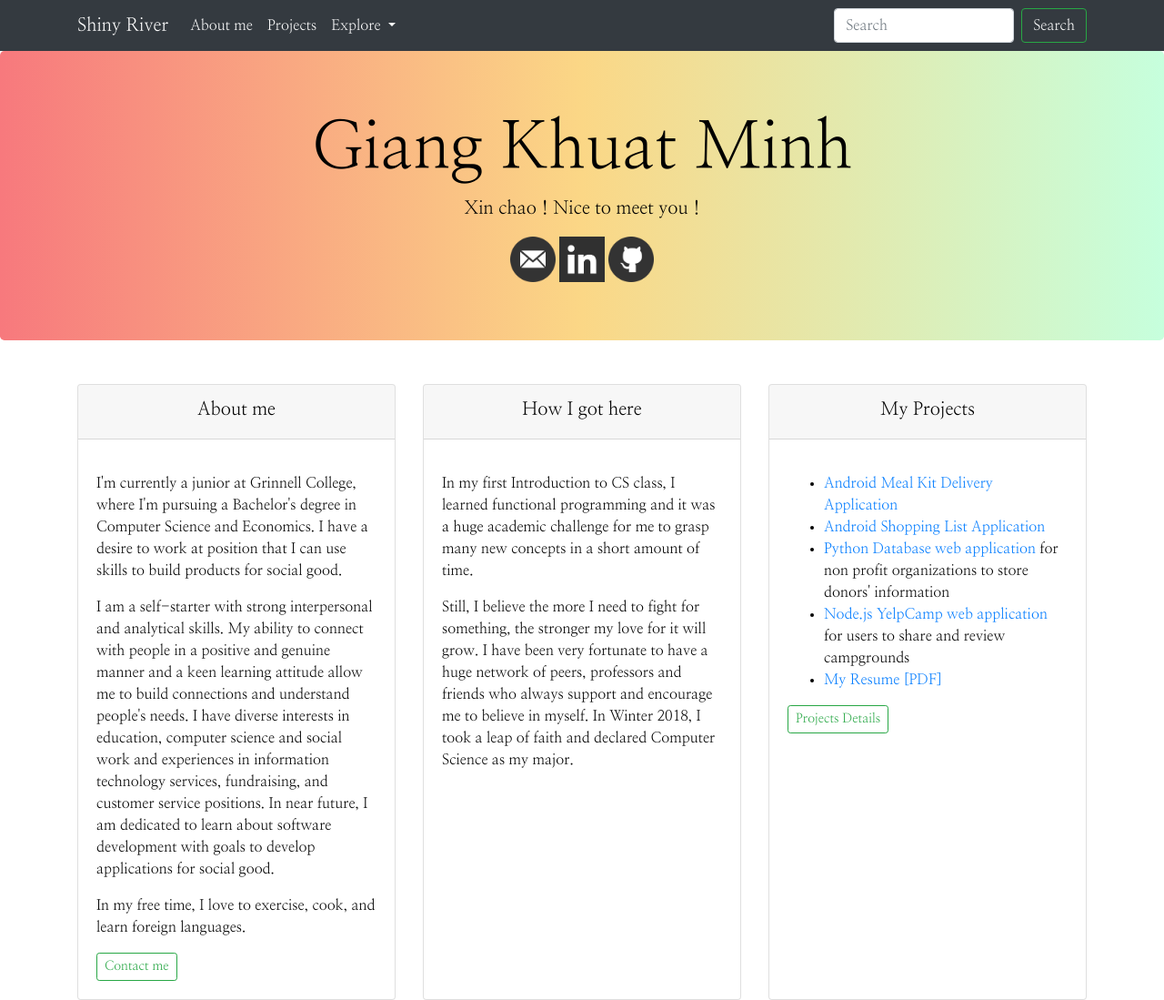
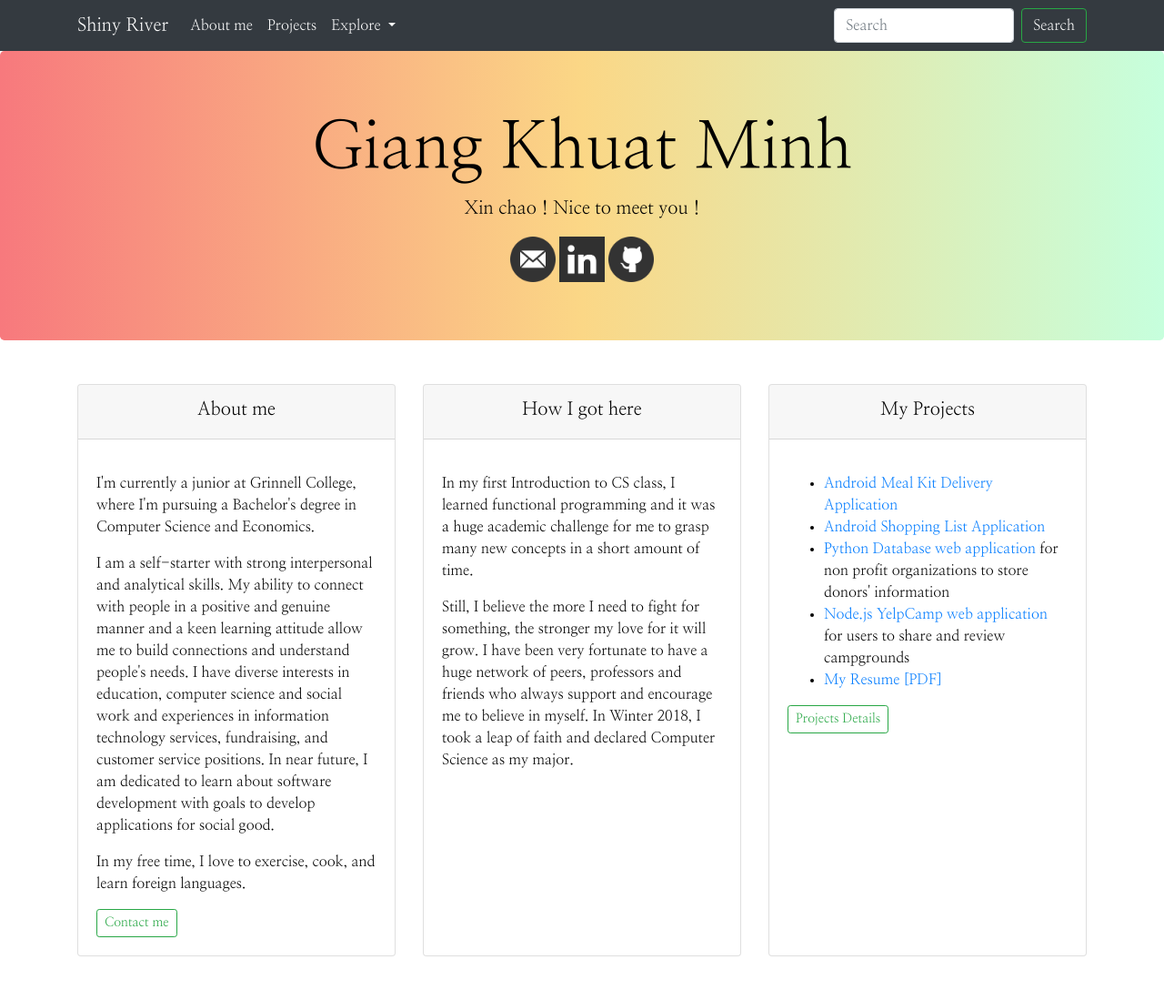
Before and after one commit to giangkhuat/giangkhuat.github.io, a Jekyll site: the page index.html, which Jekyll copies as it is, in a window 1280 px wide. Shown: the whole page at 91% size. Built offline with Jekyll 4.4.1, drawn with Linux system fonts in a browser that asks for light colours; after the commit the page ends 1051 px from its top, so only the background shows below that.

Commit message:
Update index.html

```diff
--- a/index.html
+++ b/index.html
@@ -15,7 +15,7 @@
 
 <body>
 
-    <nav class="navbar navbar-dark bg-dark navbar-fixed-top navbar-expand-lg ">
+    <nav id="mainNav" class="navbar navbar-dark bg-dark navbar-fixed-top navbar-expand-lg ">
         <div class="container">
             <a class="navbar-brand" href="#">Shiny River</a>
             <button class="navbar-toggler" type="button" data-toggle="collapse" data-target="#navbarSupportedContent" aria-controls="navbarSupportedContent" aria-expanded="false" aria-label="Toggle navigation">
@@ -87,7 +87,7 @@
                     <div class="card-body" style="color: black">
                         <p class="card-text">
                             <p class="intro">
-                                I'm currently a junior at Grinnell College, where I'm pursuing a Bachelor's degree in Computer Science and Economics. I have a desire to work at position that I can use skills to build products for social good.
+                                I'm currently a junior at Grinnell College, where I'm pursuing a Bachelor's degree in Computer Science and Economics.
                             </p>
                             <p class="intro">
                                 I am a self-starter with strong interpersonal and analytical skills. My ability to connect with people in a positive and genuine manner and a keen learning attitude allow me to build connections and understand people's needs. I have diverse interests in education, computer science and social work and experiences in information technology services, fundraising, and customer service positions. In near future, I am dedicated to learn about software development with goals to develop applications for social good.
```
